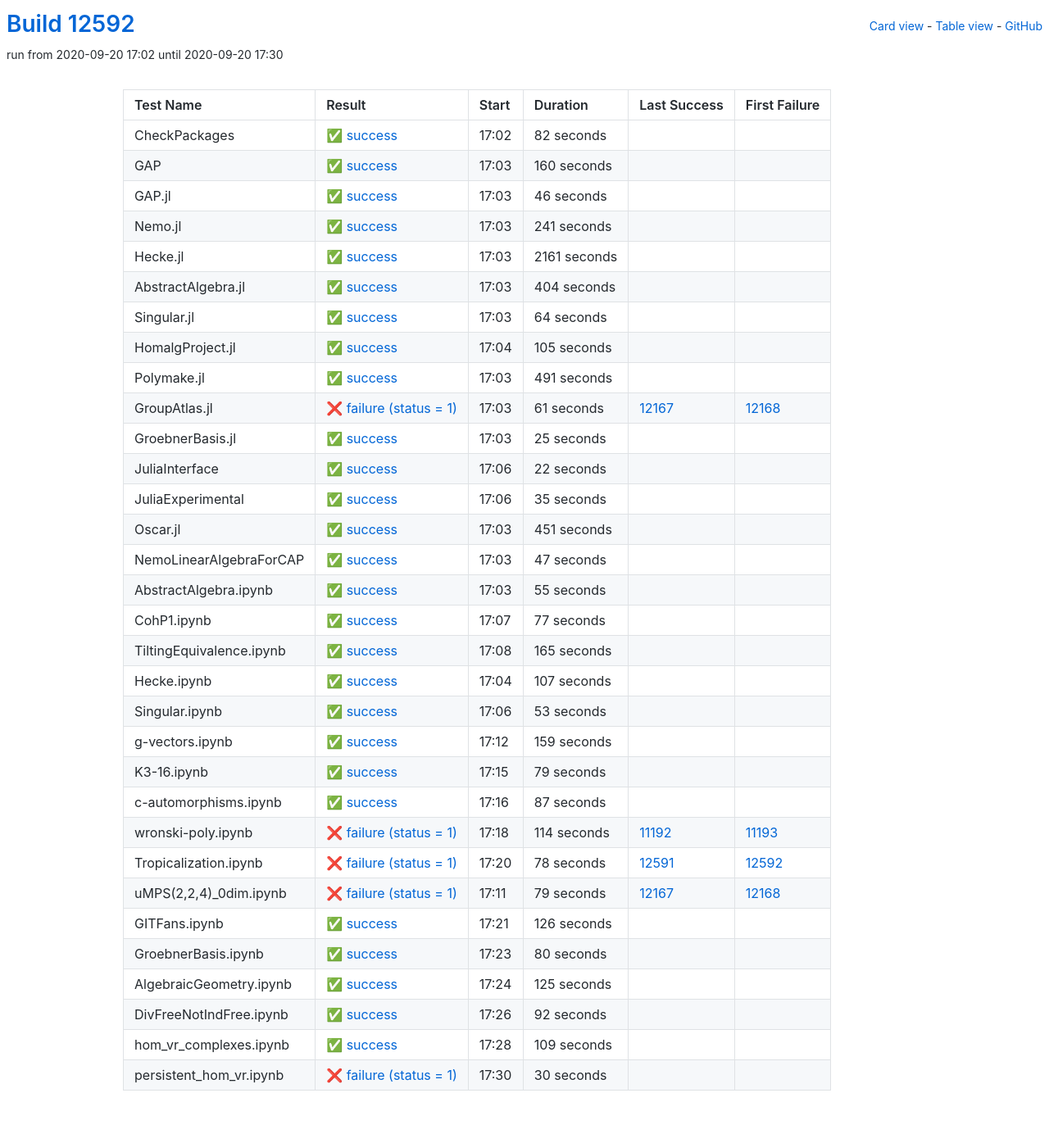
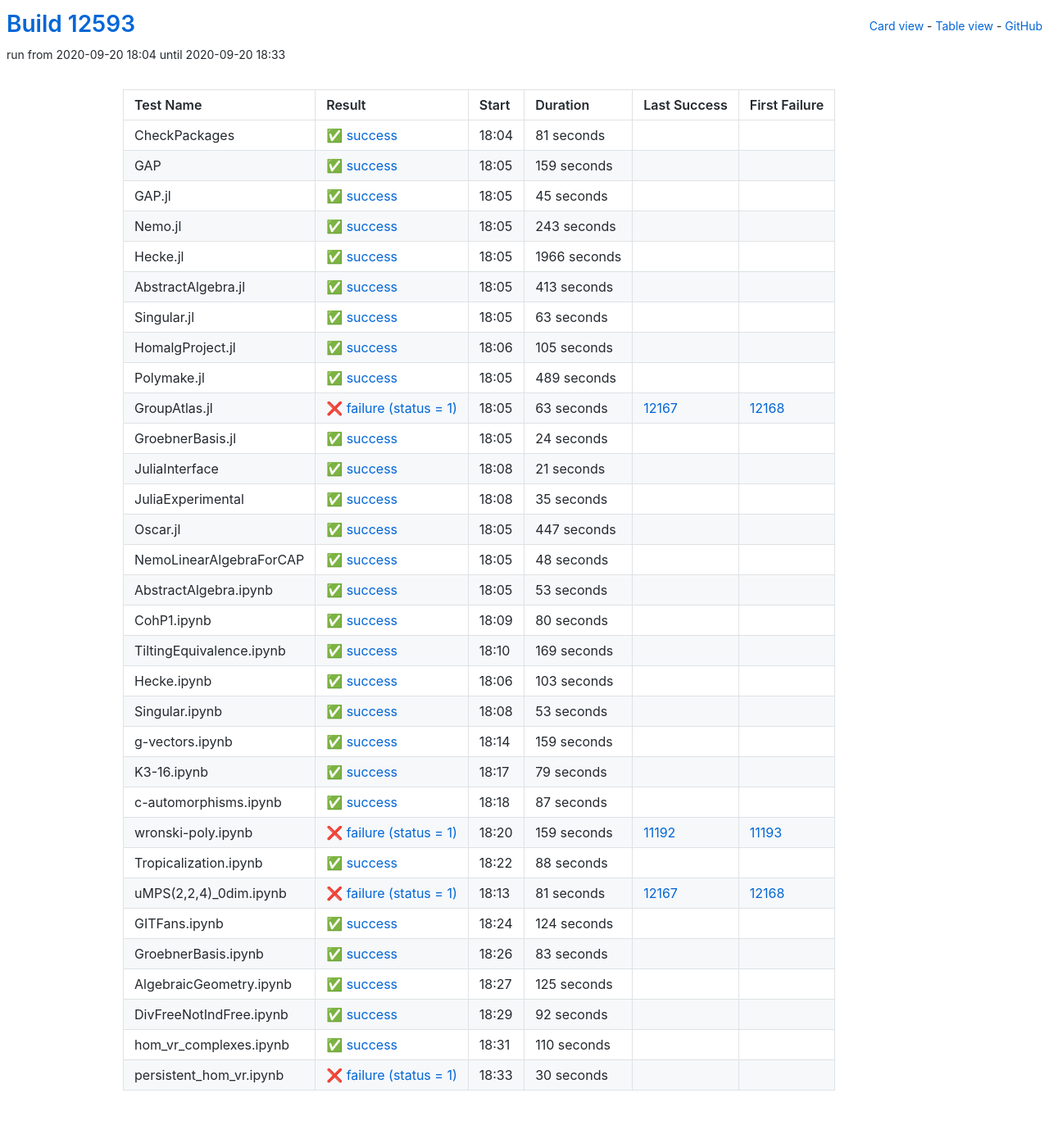
Before and after one commit to oscar-system/oscar-ci-status, a Jekyll site: the page built from table.html, in a window 1280 px wide. Shown: the whole page at 82% size. Built offline with Jekyll 4.4.1, drawn with Linux system fonts in a browser that asks for light colours.

Commit message:
Build #12593

```diff
--- a/_data/ci.yml
+++ b/_data/ci.yml
@@ -1,6 +1,6 @@
 ---
-build: 12592
-build_url: https://oscarci.mathematik.uni-kl.de/job/oscar/12592/
+build: 12593
+build_url: https://oscarci.mathematik.uni-kl.de/job/oscar/12593/
 job: oscar
 organization: oscar-system
 repo: oscar-ci-status
@@ -8,92 +8,92 @@
 tests:
 - name: CheckPackages
   id: checkpackages
-  log: https://oscarci.mathematik.uni-kl.de/job/oscar/12592/artifact/logs/build-12592/CheckPackages.log
-  start: 2020-09-20 17:02
+  log: https://oscarci.mathematik.uni-kl.de/job/oscar/12593/artifact/logs/build-12593/CheckPackages.log
+  start: 2020-09-20 18:04
   success: true
   exitcode: 0
   status: success
-  duration: 82
+  duration: 81
   last_success: false
   last_success_url:
   first_failure: false
   first_failure_url:
 - name: GAP
   id: gap
-  log: https://oscarci.mathematik.uni-kl.de/job/oscar/12592/artifact/logs/build-12592/GAP.log
-  start: 2020-09-20 17:03
+  log: https://oscarci.mathematik.uni-kl.de/job/oscar/12593/artifact/logs/build-12593/GAP.log
+  start: 2020-09-20 18:05
   success: true
   exitcode: 0
   status: success
-  duration: 160
+  duration: 159
   last_success: false
   last_success_url:
   first_failure: false
   first_failure_url:
 - name: GAP.jl
   id: gap-jl
-  log: https://oscarci.mathematik.uni-kl.de/job/oscar/12592/artifact/logs/build-12592/GAP.jl.log
-  start: 2020-09-20 17:03
+  log: https://oscarci.mathematik.uni-kl.de/job/oscar/12593/artifact/logs/build-12593/GAP.jl.log
+  start: 2020-09-20 18:05
   success: true
   exitcode: 0
   status: success
-  duration: 46
+  duration: 45
   last_success: false
   last_success_url:
   first_failure: false
   first_failure_url:
 - name: Nemo.jl
   id: nemo-jl
-  log: https://oscarci.mathematik.uni-kl.de/job/oscar/12592/artifact/logs/build-12592/Nemo.jl.log
-  start: 2020-09-20 17:03
+  log: https://oscarci.mathematik.uni-kl.de/job/oscar/12593/artifact/logs/build-12593/Nemo.jl.log
+  start: 2020-09-20 18:05
   success: true
   exitcode: 0
   status: success
-  duration: 241
+  duration: 243
   last_success: false
   last_success_url:
   first_failure: false
   first_failure_url:
 - name: Hecke.jl
   id: hecke-jl
-  log: https://oscarci.mathematik.uni-kl.de/job/oscar/12592/artifact/logs/build-12592/Hecke.jl.log
-  start: 2020-09-20 17:03
+  log: https://oscarci.mathematik.uni-kl.de/job/oscar/12593/artifact/logs/build-12593/Hecke.jl.log
+  start: 2020-09-20 18:05
   success: true
   exitcode: 0
   status: success
-  duration: 2161
+  duration: 1966
   last_success: false
   last_success_url:
   first_failure: false
   first_failure_url:
 - name: AbstractAlgebra.jl
   id: abstractalgebra-jl
-  log: https://oscarci.mathematik.uni-kl.de/job/oscar/12592/artifact/logs/build-12592/AbstractAlgebra.jl.log
-  start: 2020-09-20 17:03
+  log: https://oscarci.mathematik.uni-kl.de/job/oscar/12593/artifact/logs/build-12593/AbstractAlgebra.jl.log
+  start: 2020-09-20 18:05
   success: true
   exitcode: 0
   status: success
-  duration: 404
+  duration: 413
   last_success: false
   last_success_url:
   first_failure: false
   first_failure_url:
 - name: Singular.jl
   id: singular-jl
-  log: https://oscarci.mathematik.uni-kl.de/job/oscar/12592/artifact/logs/build-12592/Singular.jl.log
-  start: 2020-09-20 17:03
+  log: https://oscarci.mathematik.uni-kl.de/job/oscar/12593/artifact/logs/build-12593/Singular.jl.log
+  start: 2020-09-20 18:05
   success: true
   exitcode: 0
   status: success
-  duration: 64
+  duration: 63
   last_success: false
   last_success_url:
   first_failure: false
   first_failure_url:
 - name: HomalgProject.jl
   id: homalgproject-jl
-  log: https://oscarci.mathematik.uni-kl.de/job/oscar/12592/artifact/logs/build-12592/HomalgProject.jl.log
-  start: 2020-09-20 17:04
+  log: https://oscarci.mathematik.uni-kl.de/job/oscar/12593/artifact/logs/build-12593/HomalgProject.jl.log
+  start: 2020-09-20 18:06
   success: true
   exitcode: 0
   status: success
@@ -104,56 +104,56 @@
   first_failure_url:
 - name: Polymake.jl
   id: polymake-jl
-  log: https://oscarci.mathematik.uni-kl.de/job/oscar/12592/artifact/logs/build-12592/Polymake.jl.log
-  start: 2020-09-20 17:03
+  log: https://oscarci.mathematik.uni-kl.de/job/oscar/12593/artifact/logs/build-12593/Polymake.jl.log
+  start: 2020-09-20 18:05
   success: true
   exitcode: 0
   status: success
-  duration: 491
+  duration: 489
   last_success: false
   last_success_url:
   first_failure: false
   first_failure_url:
 - name: GroupAtlas.jl
   id: groupatlas-jl
-  log: https://oscarci.mathematik.uni-kl.de/job/oscar/12592/artifact/logs/build-12592/GroupAtlas.jl.log
-  start: 2020-09-20 17:03
+  log: https://oscarci.mathematik.uni-kl.de/job/oscar/12593/artifact/logs/build-12593/GroupAtlas.jl.log
+  start: 2020-09-20 18:05
   success: false
   exitcode: 1
   status: failure
-  duration: 61
+  duration: 63
   last_success: 12167
   last_success_url: https://oscarci.mathematik.uni-kl.de/job/oscar/12167/
   first_failure: 12168
   first_failure_url: https://oscarci.mathematik.uni-kl.de/job/oscar/12168/
 - name: GroebnerBasis.jl
   id: groebnerbasis-jl
-  log: https://oscarci.mathematik.uni-kl.de/job/oscar/12592/artifact/logs/build-12592/GroebnerBasis.jl.log
-  start: 2020-09-20 17:03
+  log: https://oscarci.mathematik.uni-kl.de/job/oscar/12593/artifact/logs/build-12593/GroebnerBasis.jl.log
+  start: 2020-09-20 18:05
   success: true
   exitcode: 0
   status: success
-  duration: 25
+  duration: 24
   last_success: false
   last_success_url:
   first_failure: false
   first_failure_url:
 - name: JuliaInterface
   id: juliainterface
-  log: https://oscarci.mathematik.uni-kl.de/job/oscar/12592/artifact/logs/build-12592/JuliaInterface.log
-  start: 2020-09-20 17:06
+  log: https://oscarci.mathematik.uni-kl.de/job/oscar/12593/artifact/logs/build-12593/JuliaInterface.log
+  start: 2020-09-20 18:08
   success: true
   exitcode: 0
   status: success
-  duration: 22
+  duration: 21
   last_success: false
   last_success_url:
   first_failure: false
   first_failure_url:
 - name: JuliaExperimental
   id: juliaexperimental
-  log: https://oscarci.mathematik.uni-kl.de/job/oscar/12592/artifact/logs/build-12592/JuliaExperimental.log
-  start: 2020-09-20 17:06
+  log: https://oscarci.mathematik.uni-kl.de/job/oscar/12593/artifact/logs/build-12593/JuliaExperimental.log
+  start: 2020-09-20 18:08
   success: true
   exitcode: 0
   status: success
@@ -164,80 +164,80 @@
   first_failure_url:
 - name: Oscar.jl
   id: oscar-jl
-  log: https://oscarci.mathematik.uni-kl.de/job/oscar/12592/artifact/logs/build-12592/Oscar.jl.log
-  start: 2020-09-20 17:03
+  log: https://oscarci.mathematik.uni-kl.de/job/oscar/12593/artifact/logs/build-12593/Oscar.jl.log
+  start: 2020-09-20 18:05
   success: true
   exitcode: 0
   status: success
-  duration: 451
+  duration: 447
   last_success: false
   last_success_url:
   first_failure: false
   first_failure_url:
 - name: NemoLinearAlgebraForCAP
   id: nemolinearalgebraforcap
-  log: https://oscarci.mathematik.uni-kl.de/job/oscar/12592/artifact/logs/build-12592/NemoLinearAlgebraForCAP.log
-  start: 2020-09-20 17:03
+  log: https://oscarci.mathematik.uni-kl.de/job/oscar/12593/artifact/logs/build-12593/NemoLinearAlgebraForCAP.log
+  start: 2020-09-20 18:05
   success: true
   exitcode: 0
   status: success
-  duration: 47
+  duration: 48
   last_success: false
   last_success_url:
   first_failure: false
   first_failure_url:
 - name: AbstractAlgebra.ipynb
   id: abstractalgebra-ipynb
-  log: https://oscarci.mathematik.uni-kl.de/job/oscar/12592/artifact/logs/build-12592/AbstractAlgebra.ipynb.log
-  start: 2020-09-20 17:03
+  log: https://oscarci.mathematik.uni-kl.de/job/oscar/12593/artifact/logs/build-12593/AbstractAlgebra.ipynb.log
+  start: 2020-09-20 18:05
   success: true
   exitcode: 0
   status: success
-  duration: 55
+  duration: 53
   last_success: false
   last_success_url:
   first_failure: false
   first_failure_url:
 - name: CohP1.ipynb
   id: cohp1-ipynb
-  log: https://oscarci.mathematik.uni-kl.de/job/oscar/12592/artifact/logs/build-12592/CohP1.ipynb.log
-  start: 2020-09-20 17:07
+  log: https://oscarci.mathematik.uni-kl.de/job/oscar/12593/artifact/logs/build-12593/CohP1.ipynb.log
+  start: 2020-09-20 18:09
   success: true
   exitcode: 0
   status: success
-  duration: 77
+  duration: 80
   last_success: false
   last_success_url:
   first_failure: false
   first_failure_url:
 - name: TiltingEquivalence.ipynb
   id: tiltingequivalence-ipynb
-  log: https://oscarci.mathematik.uni-kl.de/job/oscar/12592/artifact/logs/build-12592/TiltingEquivalence.ipynb.log
-  start: 2020-09-20 17:08
+  log: https://oscarci.mathematik.uni-kl.de/job/oscar/12593/artifact/logs/build-12593/TiltingEquivalence.ipynb.log
+  start: 2020-09-20 18:10
   success: true
   exitcode: 0
   status: success
-  duration: 165
+  duration: 169
   last_success: false
   last_success_url:
   first_failure: false
   first_failure_url:
 - name: Hecke.ipynb
   id: hecke-ipynb
-  log: https://oscarci.mathematik.uni-kl.de/job/oscar/12592/artifact/logs/build-12592/Hecke.ipynb.log
-  start: 2020-09-20 17:04
+  log: https://oscarci.mathematik.uni-kl.de/job/oscar/12593/artifact/logs/build-12593/Hecke.ipynb.log
+  start: 2020-09-20 18:06
   success: true
   exitcode: 0
   status: success
-  duration: 107
+  duration: 103
   last_success: false
   last_success_url:
   first_failure: false
   first_failure_url:
 - name: Singular.ipynb
   id: singular-ipynb
-  log: https://oscarci.mathematik.uni-kl.de/job/oscar/12592/artifact/logs/build-12592/Singular.ipynb.log
-  start: 2020-09-20 17:06
+  log: https://oscarci.mathematik.uni-kl.de/job/oscar/12593/artifact/logs/build-12593/Singular.ipynb.log
+  start: 2020-09-20 18:08
   success: true
   exitcode: 0
   status: success
@@ -248,8 +248,8 @@
   first_failure_url:
 - name: g-vectors.ipynb
   id: g-vectors-ipynb
-  log: https://oscarci.mathematik.uni-kl.de/job/oscar/12592/artifact/logs/build-12592/g-vectors.ipynb.log
-  start: 2020-09-20 17:12
+  log: https://oscarci.mathematik.uni-kl.de/job/oscar/12593/artifact/logs/build-12593/g-vectors.ipynb.log
+  start: 2020-09-20 18:14
   success: true
   exitcode: 0
   status: success
@@ -260,8 +260,8 @@
   first_failure_url:
 - name: K3-16.ipynb
   id: k3-16-ipynb
-  log: https://oscarci.mathematik.uni-kl.de/job/oscar/12592/artifact/logs/build-12592/K3-16.ipynb.log
-  start: 2020-09-20 17:15
+  log: https://oscarci.mathematik.uni-kl.de/job/oscar/12593/artifact/logs/build-12593/K3-16.ipynb.log
+  start: 2020-09-20 18:17
   success: true
   exitcode: 0
   status: success
@@ -272,8 +272,8 @@
   first_failure_url:
 - name: c-automorphisms.ipynb
   id: c-automorphisms-ipynb
-  log: https://oscarci.mathematik.uni-kl.de/job/oscar/12592/artifact/logs/build-12592/c-automorphisms.ipynb.log
-  start: 2020-09-20 17:16
+  log: https://oscarci.mathematik.uni-kl.de/job/oscar/12593/artifact/logs/build-12593/c-automorphisms.ipynb.log
+  start: 2020-09-20 18:18
   success: true
   exitcode: 0
   status: success
@@ -284,68 +284,68 @@
   first_failure_url:
 - name: wronski-poly.ipynb
   id: wronski-poly-ipynb
-  log: https://oscarci.mathematik.uni-kl.de/job/oscar/12592/artifact/logs/build-12592/wronski-poly.ipynb.log
-  start: 2020-09-20 17:18
+  log: https://oscarci.mathematik.uni-kl.de/job/oscar/12593/artifact/logs/build-12593/wronski-poly.ipynb.log
+  start: 2020-09-20 18:20
   success: false
   exitcode: 1
   status: failure
-  duration: 114
+  duration: 159
   last_success: 11192
   last_success_url: https://oscarci.mathematik.uni-kl.de/job/oscar/11192/
   first_failure: 11193
   first_failure_url: https://oscarci.mathematik.uni-kl.de/job/oscar/11193/
 - name: Tropicalization.ipynb
   id: tropicalization-ipynb
-  log: https://oscarci.mathematik.uni-kl.de/job/oscar/12592/artifact/logs/build-12592/Tropicalization.ipynb.log
-  start: 2020-09-20 17:20
+  log: https://oscarci.mathematik.uni-kl.de/job/oscar/12593/artifact/logs/build-12593/Tropicalization.ipynb.log
+  start: 2020-09-20 18:22
+  success: true
+  exitcode: 0
+  status: success
+  duration: 88
+  last_success: false
+  last_success_url:
+  first_failure: false
+  first_failure_url:
+- name: uMPS(2,2,4)_0dim.ipynb
+  id: umps-2-2-4-0dim-ipynb
+  log: https://oscarci.mathematik.uni-kl.de/job/oscar/12593/artifact/logs/build-12593/uMPS-2-2-4-_0dim.ipynb.log
+  start: 2020-09-20 18:13
   success: false
   exitcode: 1
   status: failure
-  duration: 78
-  last_success: 12591
-  last_success_url: https://oscarci.mathematik.uni-kl.de/job/oscar/12591/
-  first_failure: 12592
-  first_failure_url: https://oscarci.mathematik.uni-kl.de/job/oscar/12592/
-- name: uMPS(2,2,4)_0dim.ipynb
-  id: umps-2-2-4-0dim-ipynb
-  log: https://oscarci.mathematik.uni-kl.de/job/oscar/12592/artifact/logs/build-12592/uMPS-2-2-4-_0dim.ipynb.log
-  start: 2020-09-20 17:11
-  success: false
-  exitcode: 1
-  status: failure
-  duration: 79
+  duration: 81
   last_success: 12167
   last_success_url: https://oscarci.mathematik.uni-kl.de/job/oscar/12167/
   first_failure: 12168
   first_failure_url: https://oscarci.mathematik.uni-kl.de/job/oscar/12168/
 - name: GITFans.ipynb
   id: gitfans-ipynb
-  log: https://oscarci.mathematik.uni-kl.de/job/oscar/12592/artifact/logs/build-12592/GITFans.ipynb.log
-  start: 2020-09-20 17:21
+  log: https://oscarci.mathematik.uni-kl.de/job/oscar/12593/artifact/logs/build-12593/GITFans.ipynb.log
+  start: 2020-09-20 18:24
   success: true
   exitcode: 0
   status: success
-  duration: 126
+  duration: 124
   last_success: false
   last_success_url:
   first_failure: false
   first_failure_url:
 - name: GroebnerBasis.ipynb
   id: groebnerbasis-ipynb
-  log: https://oscarci.mathematik.uni-kl.de/job/oscar/12592/artifact/logs/build-12592/GroebnerBasis.ipynb.log
-  start: 2020-09-20 17:23
+  log: https://oscarci.mathematik.uni-kl.de/job/oscar/12593/artifact/logs/build-12593/GroebnerBasis.ipynb.log
+  start: 2020-09-20 18:26
   success: true
   exitcode: 0
   status: success
-  duration: 80
+  duration: 83
   last_success: false
   last_success_url:
   first_failure: false
   first_failure_url:
 - name: AlgebraicGeometry.ipynb
   id: algebraicgeometry-ipynb
-  log: https://oscarci.mathematik.uni-kl.de/job/oscar/12592/artifact/logs/build-12592/AlgebraicGeometry.ipynb.log
-  start: 2020-09-20 17:24
+  log: https://oscarci.mathematik.uni-kl.de/job/oscar/12593/artifact/logs/build-12593/AlgebraicGeometry.ipynb.log
+  start: 2020-09-20 18:27
   success: true
   exitcode: 0
   status: success
@@ -356,8 +356,8 @@
   first_failure_url:
 - name: DivFreeNotIndFree.ipynb
   id: divfreenotindfree-ipynb
-  log: https://oscarci.mathematik.uni-kl.de/job/oscar/12592/artifact/logs/build-12592/DivFreeNotIndFree.ipynb.log
-  start: 2020-09-20 17:26
+  log: https://oscarci.mathematik.uni-kl.de/job/oscar/12593/artifact/logs/build-12593/DivFreeNotIndFree.ipynb.log
+  start: 2020-09-20 18:29
   success: true
   exitcode: 0
   status: success
@@ -368,20 +368,20 @@
   first_failure_url:
 - name: hom_vr_complexes.ipynb
   id: hom-vr-complexes-ipynb
-  log: https://oscarci.mathematik.uni-kl.de/job/oscar/12592/artifact/logs/build-12592/hom_vr_complexes.ipynb.log
-  start: 2020-09-20 17:28
+  log: https://oscarci.mathematik.uni-kl.de/job/oscar/12593/artifact/logs/build-12593/hom_vr_complexes.ipynb.log
+  start: 2020-09-20 18:31
   success: true
   exitcode: 0
   status: success
-  duration: 109
+  duration: 110
   last_success: false
   last_success_url:
   first_failure: false
   first_failure_url:
 - name: persistent_hom_vr.ipynb
   id: persistent-hom-vr-ipynb
-  log: https://oscarci.mathematik.uni-kl.de/job/oscar/12592/artifact/logs/build-12592/persistent_hom_vr.ipynb.log
-  start: 2020-09-20 17:30
+  log: https://oscarci.mathematik.uni-kl.de/job/oscar/12593/artifact/logs/build-12593/persistent_hom_vr.ipynb.log
+  start: 2020-09-20 18:33
   success: false
   exitcode: 1
   status: failure
```
Also changed, not shown: README.md.
